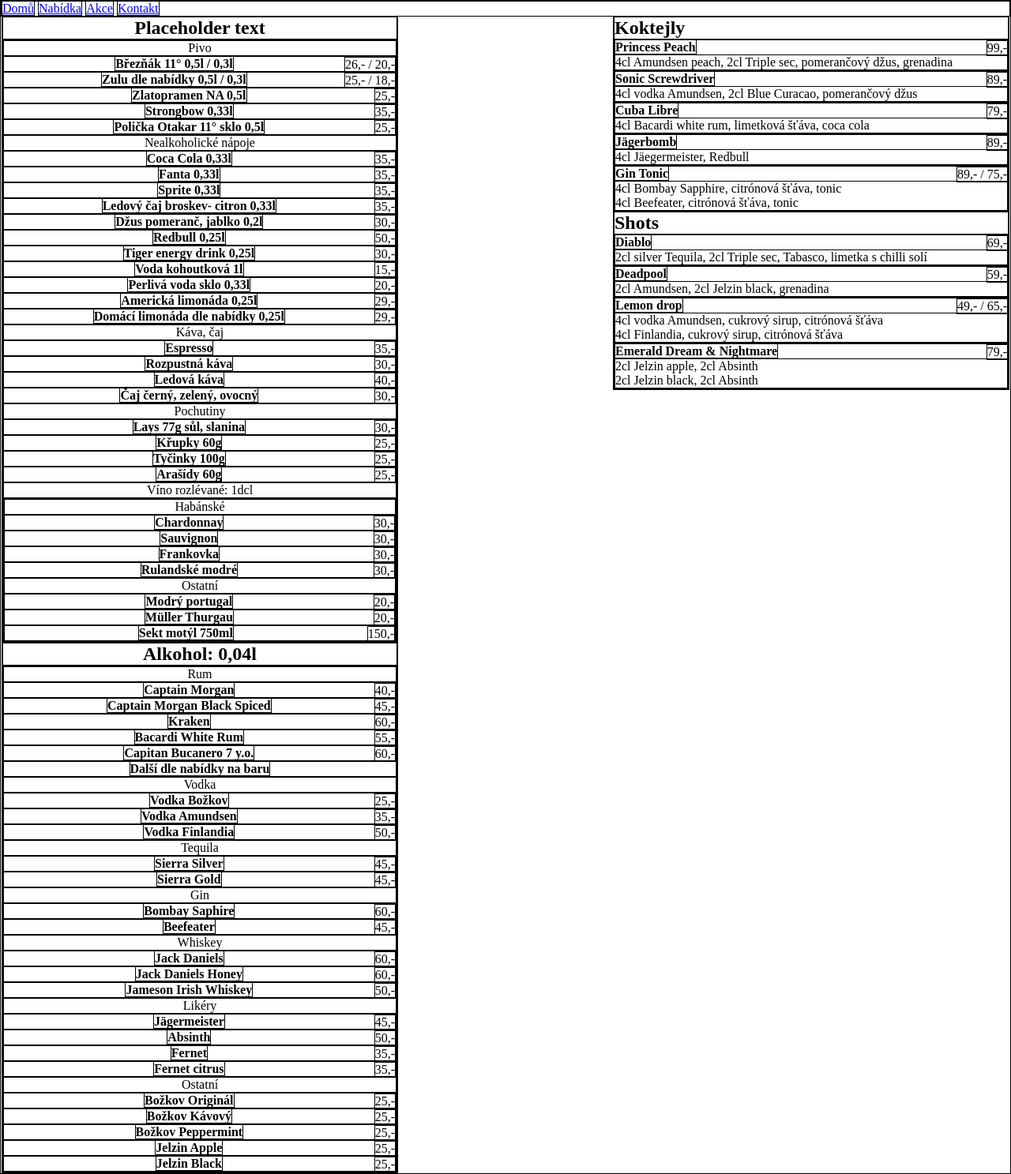
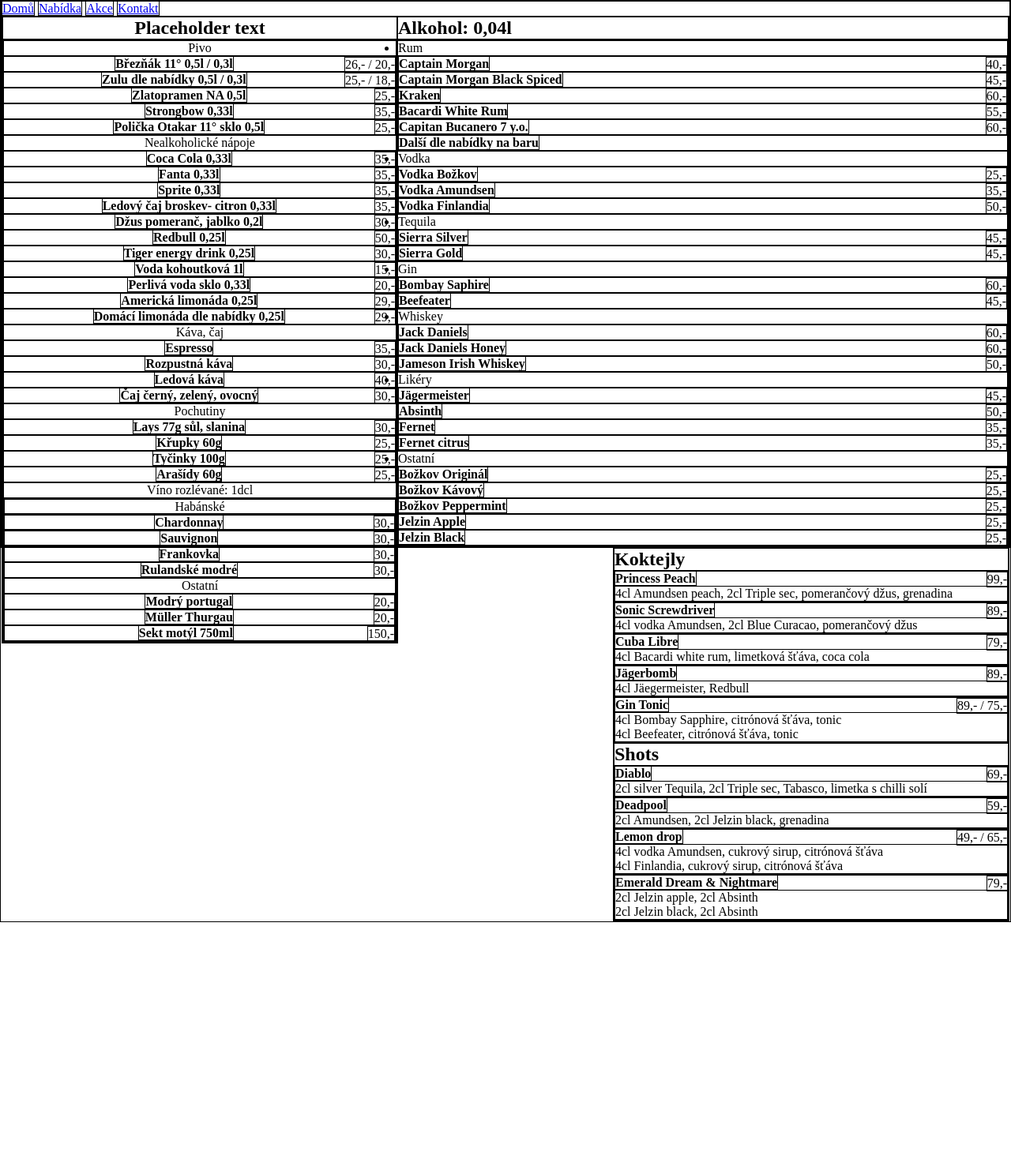
Before and after one commit to icycoba/icycoba.github.io, a Jekyll site: the page nabidka.html, which Jekyll copies as it is, in a window 1280 px wide. Shown: the whole page at 79% size. Built offline with Jekyll 4.4.1, drawn with Linux system fonts in a browser that asks for light colours; after the commit the page ends 1168 px from its top, so only the background shows below that.

Commit message:
Update nabidka.html

```diff
--- a/nabidka.html
+++ b/nabidka.html
@@ -56,6 +56,8 @@
               <div class="product"><span class="name">Sekt motýl 750ml</span><span class="price">150,-</span></div>
           </ul>
     </ul>
+    </div>
+    <div class="productListAlcohol">
     <h2>Alkohol: 0,04l</h2>
     <ul>
       <li>Rum</li>
```
